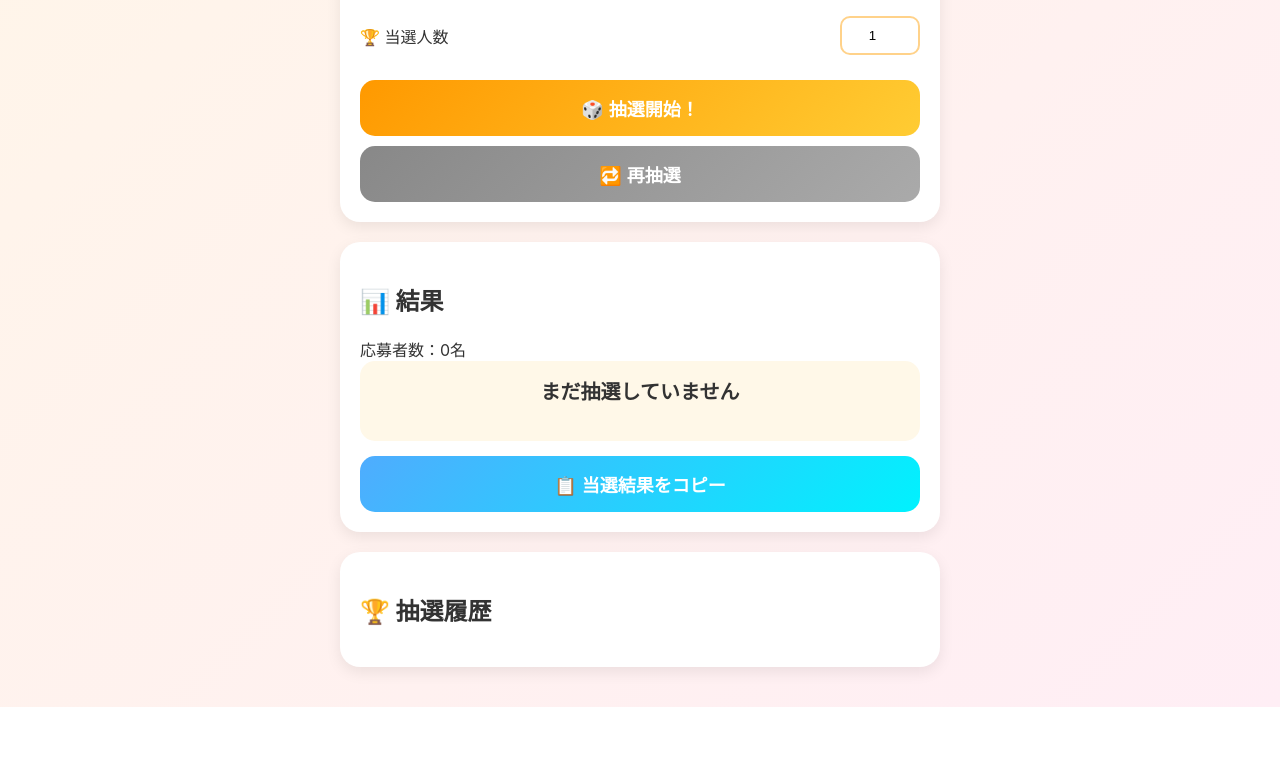
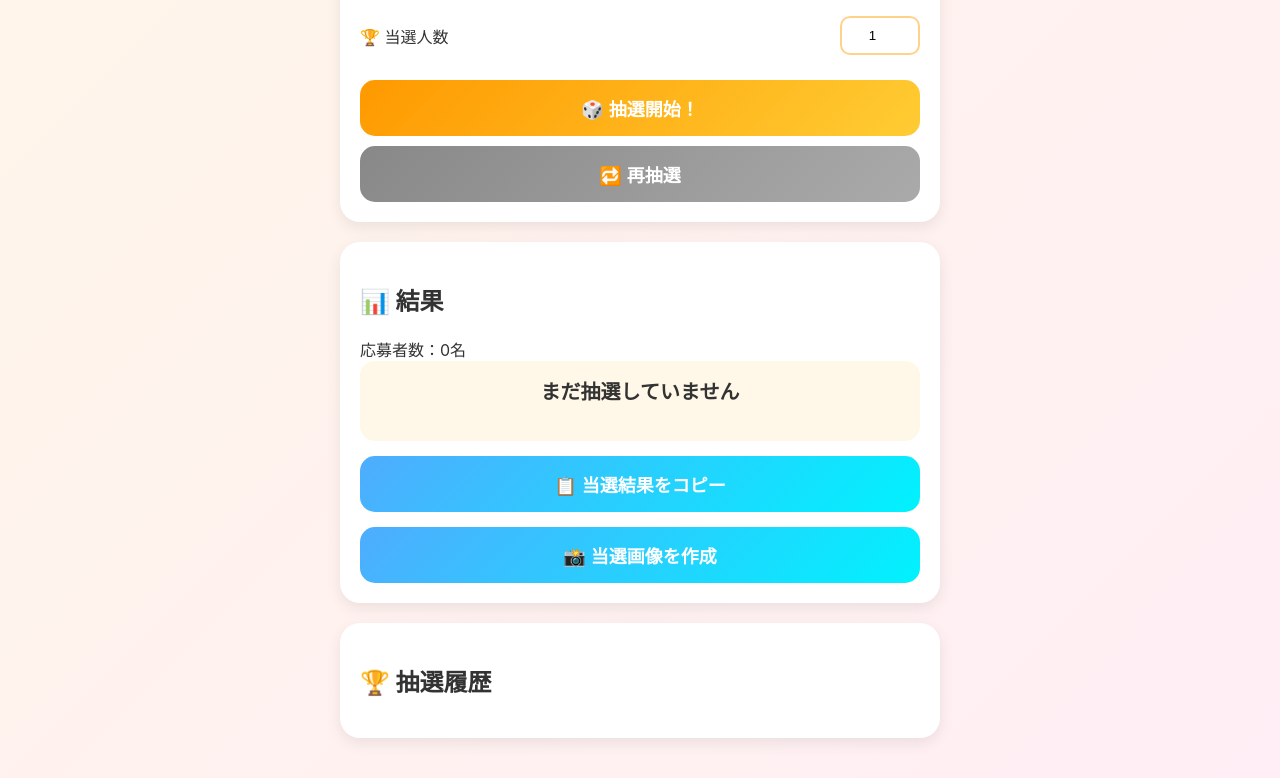
Before and after one commit to kotsukotsu1919/kotsukotsu-lottery, a plain HTML site: page index.html in a window 1280 px wide. Shown: the part 652-1430 px from the top of the page. Before the commit the page ends 1359 px from the top, so only its background shows below. Drawn offline with Linux system fonts and the light colour scheme.

Commit message:
index.html を更新

```diff
--- a/index.html
+++ b/index.html
@@ -89,6 +89,10 @@ min="1">
 📋 当選結果をコピー
 </button>
 
+<button id="imageButton" class="copy-button">
+📸 当選画像を作成
+</button>
+
 </section>
 
 
```
